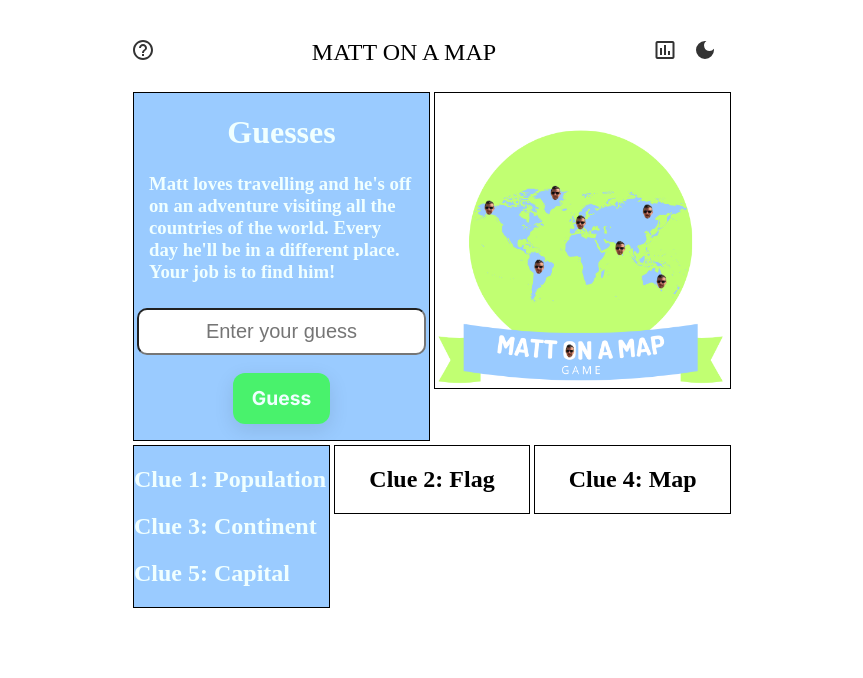
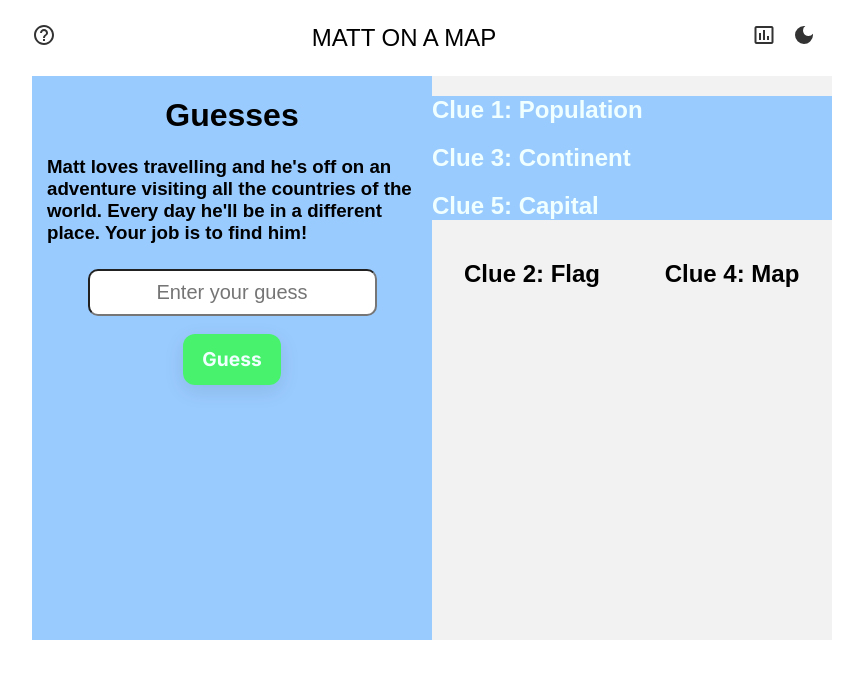
Before and after one commit to matt190589/matt-on-map, a Next.js app in the folder matt-on-a-map/: page / in a window 1280 px wide. Shown: the top 678 px of the page, without its empty margins (208-1071 px from the left). Built offline with nearby package versions, Linux system fonts and the light colour scheme.

Commit message:
Redesigned the app into two columns. Looks shit but can be edited

```diff
--- a/matt-on-a-map/src/components/ClueBox.js
+++ b/matt-on-a-map/src/components/ClueBox.js
@@ -12,9 +12,8 @@ export default function ClueBox(props) {
   const flagUrl = capitalData[props.dayNum].countryflagUrl;
   console.log(mapUrl);
   return (
-    <div className="row">
-      <div className="short-column">
-        <div className="left-column clue-font">
+    <div className="">
+      <div className=" text-clue clue-font">
         <h2>Clue 1: Population </h2>
         {guessLists.length > 0 ? (
           <h2>{capitalData[props.dayNum].population}</h2>
@@ -34,9 +33,9 @@ export default function ClueBox(props) {
           ""
         )}
       </div>
-      </div>
-      <div className="short-column image">
-        <div className="right-column">
+      <div className="image-container">
+        <div className="image">
+          <div className="">
             <h2>Clue 2: Flag </h2>
             {guessLists.length > 1 ? (
               <div>
@@ -59,8 +58,8 @@ export default function ClueBox(props) {
             )}
           </div>
         </div>
-      <div className="short-column image">
-        <div className="right-column">
+        <div className="image">
+          <div className="">
             <h2>Clue 4: Map </h2>
             {guessLists.length > 3 ? (
               <div>
@@ -83,5 +82,6 @@ export default function ClueBox(props) {
           </div>
         </div>
       </div>
+    </div>
   );
 }
--- a/matt-on-a-map/src/pages/index.js
+++ b/matt-on-a-map/src/pages/index.js
@@ -61,34 +61,22 @@ export default function Home() {
         <meta name="viewport" content="width=device-width, initial-scale=1" />
         <link rel="icon" href="/favicon.ico" />
       </Head>
-      <div className="container">
+      <div class="container">
         <Navbar />
-        <div className="row">
-          <div className="column">
-            <div className="left-column clue-font">
+        <div class="left-column">
+          {" "}
           <h1>Guesses</h1>
           <h3>
-                Matt loves travelling and he's off on an adventure visiting all
-                the countries of the world. Every day he'll be in a different
-                place. Your job is to find him!
+            Matt loves travelling and he's off on an adventure visiting all the
+            countries of the world. Every day he'll be in a different place.
+            Your job is to find him!
           </h3>
           <GuessInput
             guessLists={guessLists}
             onGuessListChange={handleGuessListChange}
           />
         </div>
-          </div>
-          <div className="column">
-            <div className="right-column">
-              <Image
-                className="image-logo"
-                src={mattLogo}
-                alt="world map"
-                width={500}
-                height={500}
-              />
-            </div>
-          </div>
+        <div class="right-column">
           <ClueBox guessLists={guessLists} dayNum={dayNum} />
         </div>
       </div>
--- a/matt-on-a-map/src/styles/globals.css
+++ b/matt-on-a-map/src/styles/globals.css
@@ -7,46 +7,47 @@ h3 {
     padding-bottom: 10px;
 }
 
-.container {
-    margin: 15px;
-    background-color: white;
-    padding: 0px 25% 300px;
+body {
+    margin: 0;
+    padding: 0;
+    font-family: Arial, sans-serif;
 }
 
-.row {
-    display: flex;
-    flex-direction: row;
-    flex-wrap: wrap;
-    width: 100%;
-}
-
-.column {
-    display: flex;
-    flex-direction: column;
-    flex-basis: 100%;
-    flex: 1;
-}
-
-.short-column {
-    display: flex;
-    flex-direction: column;
-    flex-basis: 100%;
-    flex: 1;
-    height: 300px;
+.container {
+    display: grid;
+    grid-template-rows: auto 1fr auto;
+    grid-template-columns: 1fr 1fr;
+    min-height: 80vh;
+    width: 800px;
+    margin: 0 auto;
 }
 
 .left-column {
     background-color: #9ACBFF;
-    height: auto;
-    border: 1px solid black;
-    margin: 2px;
+    grid-row: 2 / 3;
+    grid-column: 1 / 2;
 }
 
 .right-column {
-    background-color: white;
-    height: auto;
-    border: 1px solid;
-    margin: 2px;
+    background-color: #f2f2f2;
+    grid-row: 2 / 3;
+    grid-column: 2 / 3;
+}
+
+.image-container {
+    display: grid;
+    grid-template-rows: auto 1fr auto;
+    grid-template-columns: 1fr 1fr;
+    margin: 0 auto;
+}
+.text-clue {
+    background-color: #9ACBFF;
+}
+
+.image {
+    max-width: 100%;
+    margin: 0 auto;
+    text-align: center;
 }
 
 .image-logo {
@@ -181,6 +182,7 @@ h3 {
 }
 .navbar {
     display: flex;
+    grid-column: 1 / span 2;
     justify-content: space-between;
     align-items: center;
     background-color: #fff;
```
Lines whose indentation alone changed are shown as unchanged.
